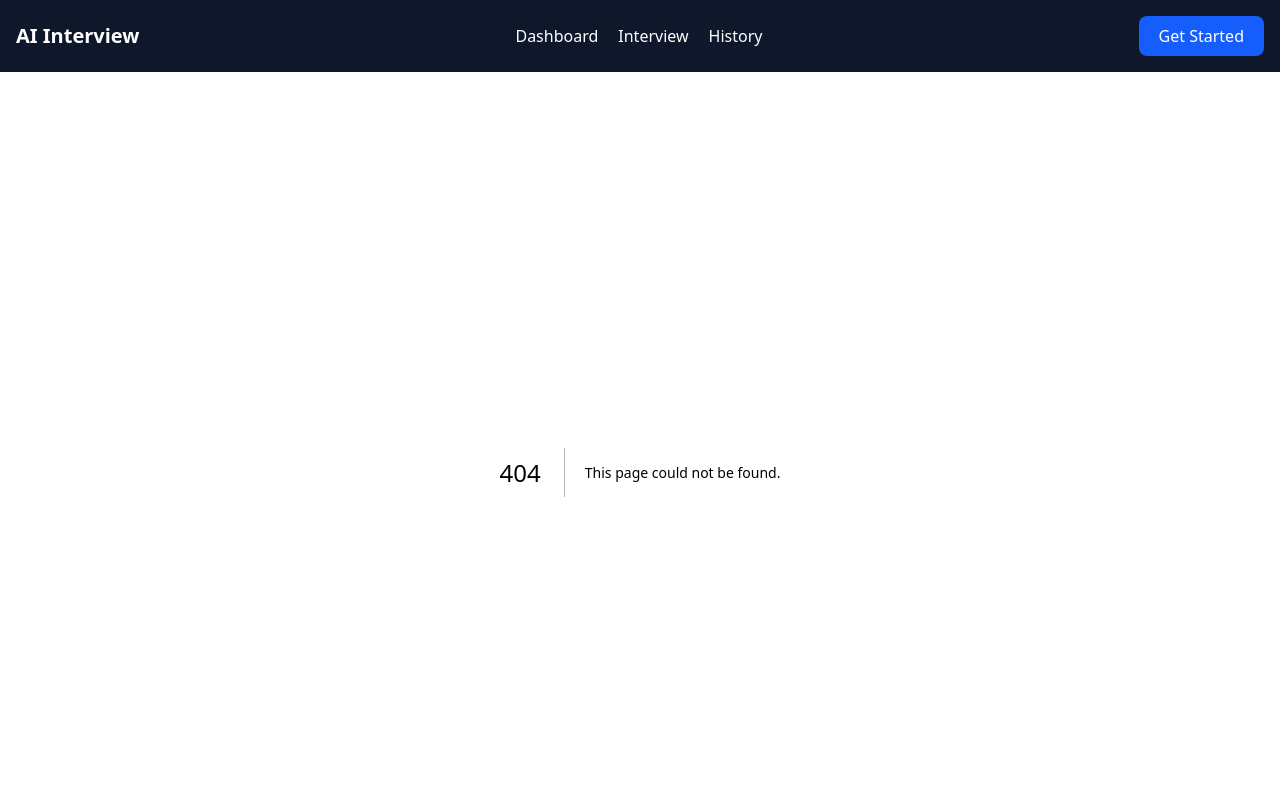
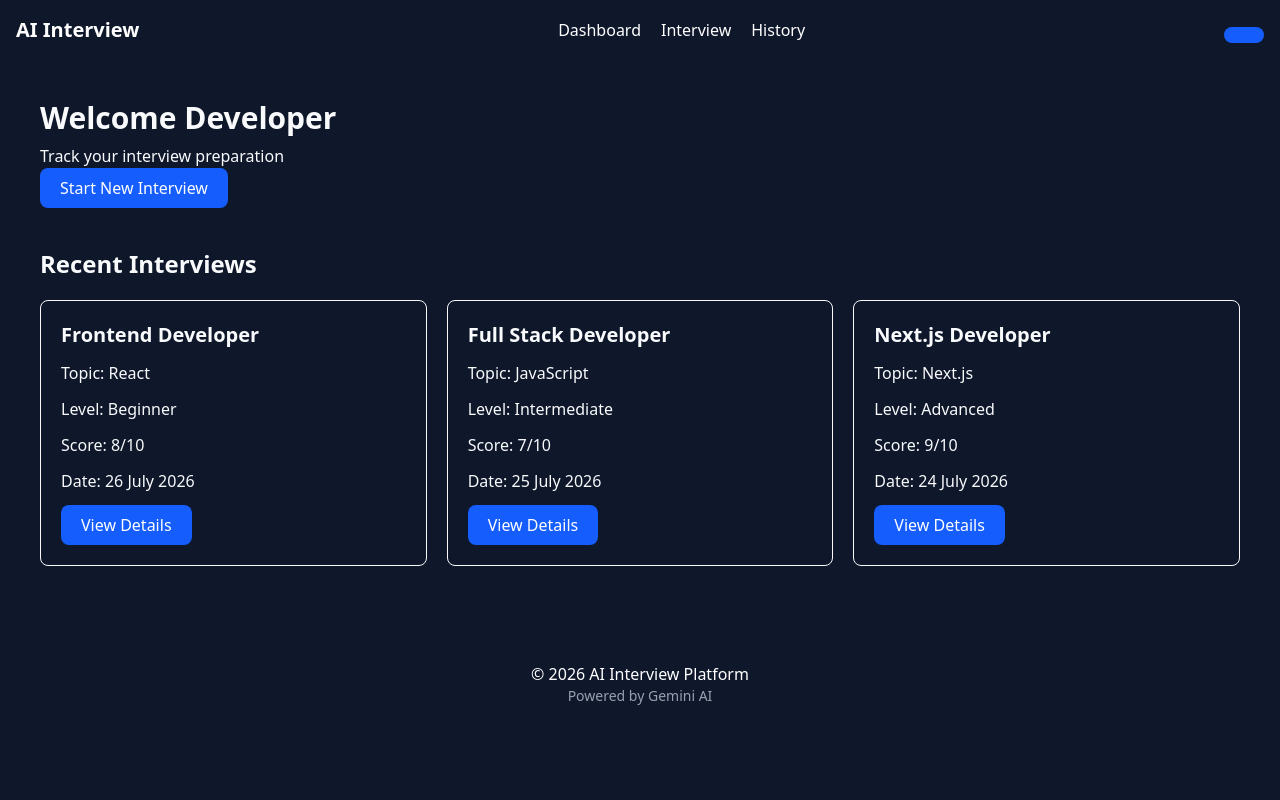
Before and after one commit to khanzakirkhan723595/React_Nextjs_Project, a Next.js app: page /dashboard in a window 1280 px wide. Before the commit this address had no page. Shown: the top 800 px of the page. Built offline with nearby package versions, Linux system fonts and the light colour scheme.

Commit message:
implemented dashboard layout and InterviewCard component

```diff
--- /dev/null
+++ b/app/dashboard/page.tsx
@@ -0,0 +1,125 @@
+import Link from "next/link";
+
+import Button from "@/components/Button";
+
+import InterviewCard from "@/components/InterviewCard";
+
+
+
+const interviews = [
+
+
+{
+id:"1",
+role:"Frontend Developer",
+topic:"React",
+experience:"Beginner",
+score:8,
+createdAt:"26 July 2026"
+},
+
+
+{
+id:"2",
+role:"Full Stack Developer",
+topic:"JavaScript",
+experience:"Intermediate",
+score:7,
+createdAt:"25 July 2026"
+},
+
+
+{
+id:"3",
+role:"Next.js Developer",
+topic:"Next.js",
+experience:"Advanced",
+score:9,
+createdAt:"24 July 2026"
+}
+
+
+]
+
+
+
+
+export default function Dashboard(){
+
+
+return (
+
+<main className="p-10">
+
+
+<h1 className="text-3xl font-bold">
+
+Welcome Developer
+
+</h1>
+
+
+<p className="mt-2">
+
+Track your interview preparation
+
+</p>
+
+
+
+<Link href="/interview">
+
+
+<Button>
+
+Start New Interview
+
+</Button>
+
+
+</Link>
+
+
+
+
+<h2 className="text-2xl font-bold mt-10">
+
+Recent Interviews
+
+</h2>
+
+
+
+
+<div className="grid md:grid-cols-3 gap-5 mt-5">
+
+
+{
+interviews.map((item)=>(
+
+
+<InterviewCard
+
+key={item.id}
+
+{...item}
+
+/>
+
+
+))
+}
+
+
+
+</div>
+
+
+
+</main>
+
+
+)
+
+
+}
--- a/components/Button.tsx
+++ b/components/Button.tsx
@@ -1,30 +1,42 @@
+import React from "react";
+
+
 interface ButtonProps {
-    text: string;
+
+    children: React.ReactNode;
     onClick?: () => void;
+
 }
 
 
 export default function Button({
-    text,
+
+    children,
     onClick
+
 }: ButtonProps) {
 
 
     return (
 
         <button
+
             onClick={onClick}
+
             className="
             px-5
             py-2
             rounded-lg
             bg-blue-600
             text-white
+            font-medium
             hover:bg-blue-500
+            transition
             "
+
         >
 
-            {text}
+            {children}
 
         </button>
 
--- /dev/null
+++ b/components/InterviewCard.tsx
@@ -0,0 +1,124 @@
+import Link from "next/link";
+import Button from "./Button";
+
+
+
+interface InterviewCardProps {
+
+
+    id: string;
+
+    role: string;
+
+    topic: string;
+
+    experience: string;
+
+    score: number;
+
+    createdAt: string;
+
+
+}
+
+
+
+export default function InterviewCard({
+
+    id,
+    role,
+    topic,
+    experience,
+    score,
+    createdAt
+
+
+}: InterviewCardProps) {
+
+
+    return (
+
+
+        <div className="
+        border
+        rounded-lg
+        p-5
+        space-y-3
+        ">
+
+
+            <h2 className="
+            text-xl
+            font-bold
+            ">
+
+                {role}
+
+            </h2>
+
+
+
+            <p>
+
+                Topic:
+                <span className="font-medium">
+                    {" "}{topic}
+                </span>
+
+            </p>
+
+
+
+            <p>
+
+                Level:
+                <span className="font-medium">
+                    {" "}{experience}
+                </span>
+
+            </p>
+
+
+
+            <p>
+
+                Score:
+                <span className="font-medium">
+                    {" "}{score}/10
+                </span>
+
+            </p>
+
+
+
+            <p>
+
+                Date:
+                <span className="font-medium">
+                    {" "}{createdAt}
+                </span>
+
+            </p>
+
+
+
+
+            <Link href={`/history?id=${id}`}>
+
+                <Button>
+
+                    View Details
+
+                </Button>
+
+
+            </Link>
+
+
+
+        </div>
+
+
+    );
+
+}
```
